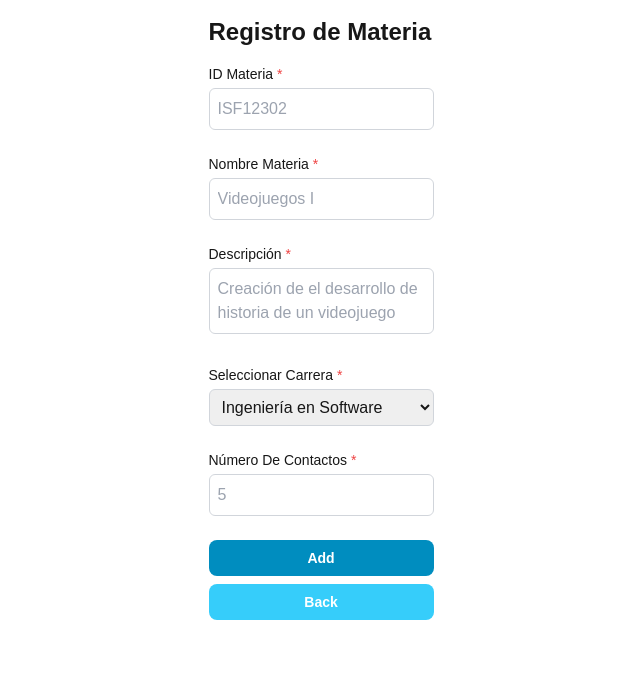
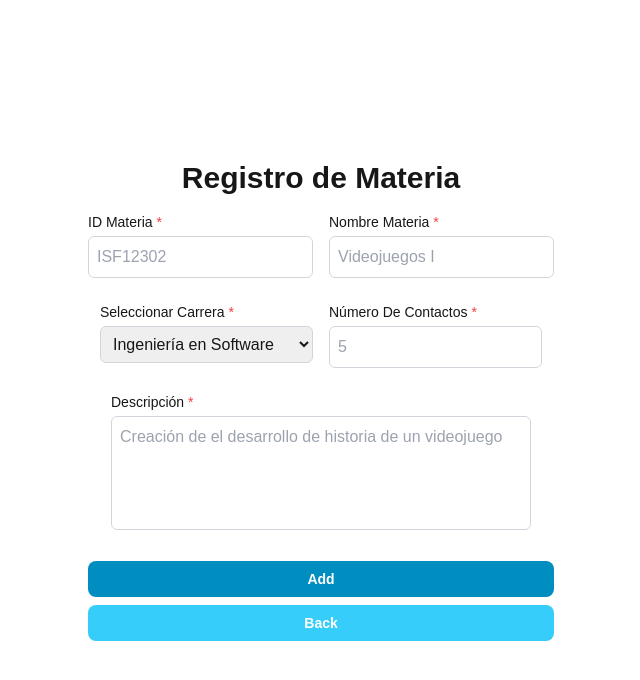
Before and after one commit to KrazyWebLabs/Schedulify, a Next.js app: page /subject in a window 1280 px wide. Shown: the top 680 px of the page, without its empty margins (319-959 px from the left). Built offline with nearby package versions, Linux system fonts and the light colour scheme.

Commit message:
fix(app): UI Changed

```diff
--- a/src/app/layout.tsx
+++ b/src/app/layout.tsx
@@ -27,7 +27,9 @@ export default function RootLayout({
       <body
         className={`${geistSans.variable} ${geistMono.variable} antialiased`}
       >
-        {children}
+        <main>
+          {children}
+        </main>
       </body>
     </html>
   );
--- a/src/app/subject/page.tsx
+++ b/src/app/subject/page.tsx
@@ -34,7 +34,6 @@ export default function Subject() {
 
   const handleChange = (e: React.ChangeEvent<HTMLInputElement | HTMLTextAreaElement | HTMLSelectElement>) => {
     const { name, value } = e.target;
-    console.log(name, value);
     setFormData((prev) => ({ ...prev, [name]: value }));
   };
 
@@ -43,12 +42,13 @@ export default function Subject() {
     console.log("Datos guardados:", formData);
   };
   return (
-    <main className="flex flex-col gap-8 row-start-2 items-center sm:items-start">
-      <div className="flex mx-auto px-4 md:px-8 justify-center items-center flex-col">
+    <div className="flex min-h-screen px-4 md:px-8 justify-center items-center ">
       <Form title="Registro de Materia" onSubmit={handleSubmit}>
+        <div className="flex flex-wrap gap-4">
           <FormInput title="ID Materia" name="idSubject" type="text" placeholder="ISF12302" isRequired onChange={handleChange}/>
           <FormInput title="Nombre Materia" name="subjectName" type="text" placeholder="Videojuegos I" isRequired onChange={handleChange}/>
-          <TextArea title="Descripción" name="subjectDesc" placeholder="Creación de el desarrollo de historia de un videojuego" isRequired rows={2} onChange={handleChange} />
+        </div>
+        <div className="flex flex-wrap gap-4">
           <FormSelect title="Seleccionar carrera" name="idMajor" isRequired onChange={handleChange}>
             {
               carreras.map((carrera) => (
@@ -57,12 +57,13 @@ export default function Subject() {
             }
           </FormSelect>
           <FormInput title="Número de contactos" name="contactsNo" type="number" placeholder="5" isRequired onChange={handleChange}/>
+        </div>
+        <TextArea title="Descripción" name="subjectDesc" placeholder="Creación de el desarrollo de historia de un videojuego" isRequired rows={4} onChange={handleChange} />
         <SubmitBtn>
           Add
         </SubmitBtn>
         <BackBtn />
       </Form>
     </div>
-    </main>
   );
 }
--- a/src/components/ui/Form/Form.tsx
+++ b/src/components/ui/Form/Form.tsx
@@ -7,11 +7,11 @@ interface FormProps {
 export default function Form({ title, children, onSubmit }: FormProps) {
   return (
     <form
-      className="max-w-full mx-auto p-4 grid grid-cols-2 md:grid-cols-1 gap-2 backdrop-blur-sm"
+      className="flex flex-col p-4 justify-center items-center gap-2 backdrop-blur-sm"
       method="post"
       onSubmit={onSubmit}
     >
-      <h2 className="text-2xl dark:text-white font-bold mb-2">{title}</h2>
+      <h2 className="text-3xl dark:text-white font-bold mb-2 justify-center">{title}</h2>
       {children}
     </form>
   );
--- a/src/components/ui/Form/Input.tsx
+++ b/src/components/ui/Form/Input.tsx
@@ -41,7 +41,7 @@ export default function FormInput({
         required={isRequired}
         disabled={isDisabled}
         aria-describedby="helper-text-explanation"
-        appearance-none
+        appearance-none="none"
         step="any"
         onChange={onChange}
         className={`w-full p-2 border border-gray-300 rounded-md focus:outline-none focus:ring-2
--- a/src/components/ui/Form/TextArea.tsx
+++ b/src/components/ui/Form/TextArea.tsx
@@ -32,11 +32,8 @@ export default function TextArea({
       </label>
       <textarea
         id={name}
-        className={`resize-none w-full p-2 border border-gray-300 rounded-md focus:outline-none focus:ring-2
-          focus:ring-boston-blue-600 focus:border-boston-blue-600 dark:border-2 dark:border-gray-700
-          dark:text-white flex-1 min-w-[200px]
+        className={`resize-none p-2 border border-gray-300 rounded-md focus:outline-none focus:ring-2 focus:ring-boston-blue-600 focus:border-boston-blue-600 dark:border-2 dark:border-gray-700 dark:text-white min-w-[420px] [appearance:textfield] [&::-webkit-outer-spin-button]:appearance-none [&::-webkit-inner-spin-button]:appearance-none
             ${isDisabled ? "dark:bg-gray-700/70" : "dark:bg-gray-700/20"}
-            [appearance:textfield] [&::-webkit-outer-spin-button]:appearance-none [&::-webkit-inner-spin-button]:appearance-none
         `}
         rows={rows}
         name={name}
@@ -45,7 +42,7 @@ export default function TextArea({
         required={isRequired}
         disabled={isDisabled}
         aria-describedby="helper-text-explanation"
-        appearance-none
+        appearance-none="none"
         onChange={onChange}
       />
     </div>
```
Lines whose indentation alone changed are shown as unchanged.
